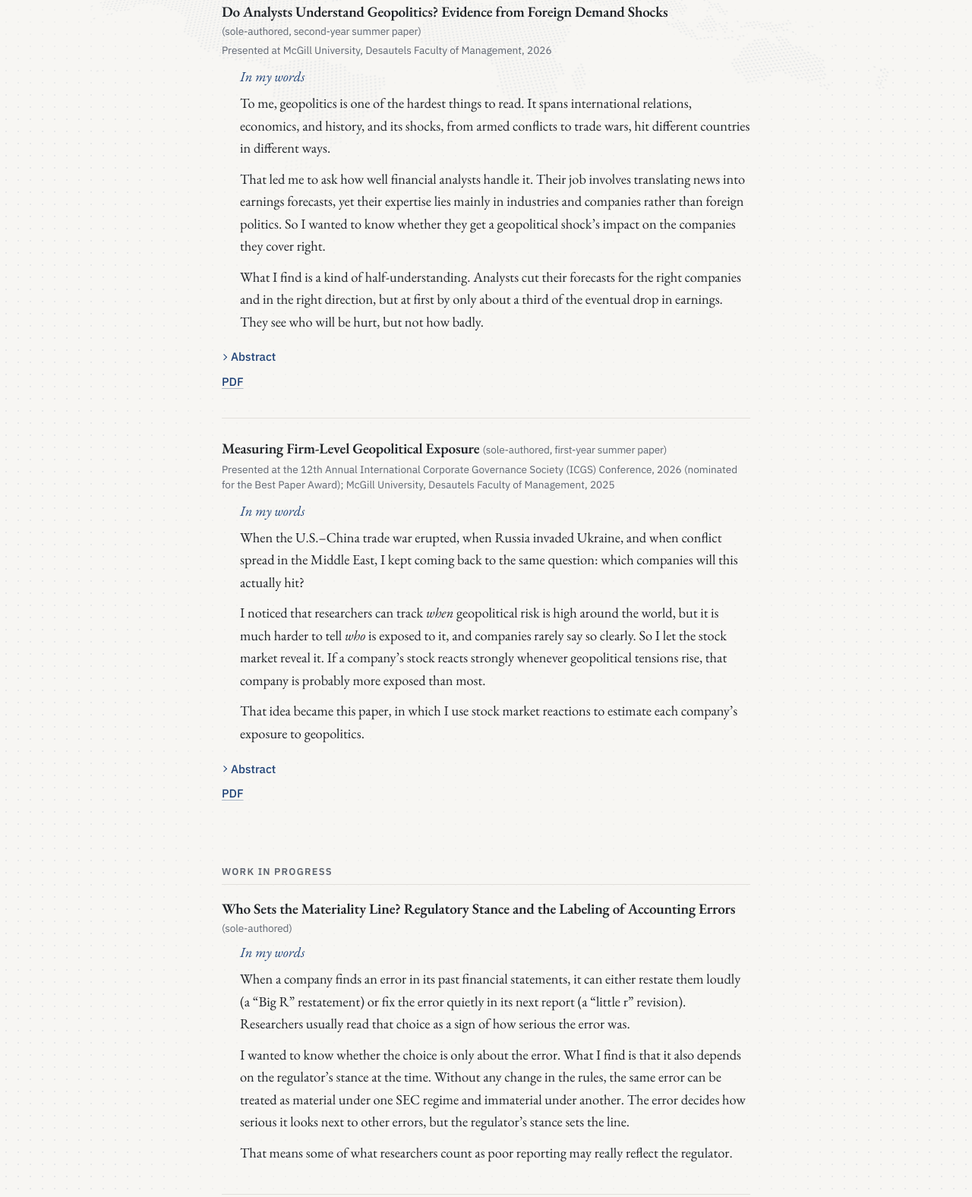
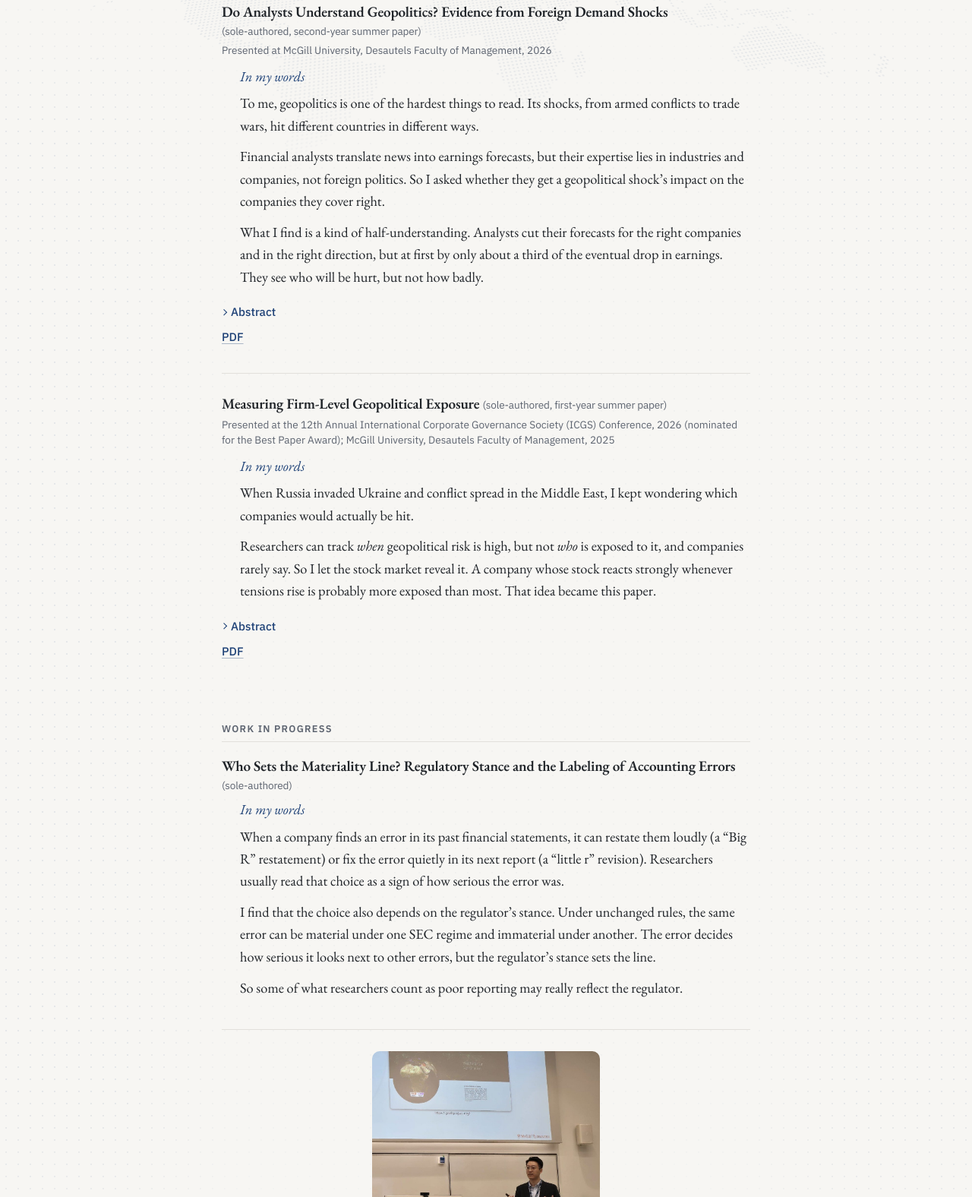
Before and after one commit to MingjieC/mingjiecao.com, a plain HTML site: page index.html in a window 1280 px wide. Shown: the part 763-2339 px from the top of the page at 76% size. Drawn offline with nearby package versions, Linux system fonts and the light colour scheme.

Commit message:
Shorten the In my words sections for all three papers
Co-Authored-By: Claude Opus 5.5 <noreply@anthropic.com>

```diff
--- a/index.html
+++ b/index.html
@@ -84,8 +84,8 @@
         <p class="paper-meta">Presented at McGill University, Desautels Faculty of Management, 2026</p>
         <div class="paper-story">
           <p class="story-cue">In my words</p>
-          <p>To me, geopolitics is one of the hardest things to read. It spans international relations, economics, and history, and its shocks, from armed conflicts to trade wars, hit different countries in different ways.</p>
-          <p>That led me to ask how well financial analysts handle it. Their job involves translating news into earnings forecasts, yet their expertise lies mainly in industries and companies rather than foreign politics. So I wanted to know whether they get a geopolitical shock&rsquo;s impact on the companies they cover right.</p>
+          <p>To me, geopolitics is one of the hardest things to read. Its shocks, from armed conflicts to trade wars, hit different countries in different ways.</p>
+          <p>Financial analysts translate news into earnings forecasts, but their expertise lies in industries and companies, not foreign politics. So I asked whether they get a geopolitical shock&rsquo;s impact on the companies they cover right.</p>
           <p>What I find is a kind of half-understanding. Analysts cut their forecasts for the right companies and in the right direction, but at first by only about a third of the eventual drop in earnings. They see who will be hurt, but not how badly.</p>
         </div>
         <details>
@@ -102,9 +102,8 @@
         <p class="paper-meta">Presented at the 12th Annual International Corporate Governance Society (ICGS) Conference, 2026 (nominated for the Best Paper Award); McGill University, Desautels Faculty of Management, 2025</p>
         <div class="paper-story">
           <p class="story-cue">In my words</p>
-          <p>When the U.S.&ndash;China trade war erupted, when Russia invaded Ukraine, and when conflict spread in the Middle East, I kept coming back to the same question: which companies will this actually hit?</p>
-          <p>I noticed that researchers can track <em>when</em> geopolitical risk is high around the world, but it is much harder to tell <em>who</em> is exposed to it, and companies rarely say so clearly. So I let the stock market reveal it. If a company&rsquo;s stock reacts strongly whenever geopolitical tensions rise, that company is probably more exposed than most.</p>
-          <p>That idea became this paper, in which I use stock market reactions to estimate each company&rsquo;s exposure to geopolitics.</p>
+          <p>When Russia invaded Ukraine and conflict spread in the Middle East, I kept wondering which companies would actually be hit.</p>
+          <p>Researchers can track <em>when</em> geopolitical risk is high, but not <em>who</em> is exposed to it, and companies rarely say. So I let the stock market reveal it. A company whose stock reacts strongly whenever tensions rise is probably more exposed than most. That idea became this paper.</p>
         </div>
         <details>
           <summary>Abstract</summary>
@@ -124,9 +123,9 @@
         <h3 class="paper-title">Who Sets the Materiality Line? Regulatory Stance and the Labeling of Accounting Errors <span class="paper-authorship">(sole-authored)</span></h3>
         <div class="paper-story">
           <p class="story-cue">In my words</p>
-          <p>When a company finds an error in its past financial statements, it can either restate them loudly (a &ldquo;Big R&rdquo; restatement) or fix the error quietly in its next report (a &ldquo;little r&rdquo; revision). Researchers usually read that choice as a sign of how serious the error was.</p>
-          <p>I wanted to know whether the choice is only about the error. What I find is that it also depends on the regulator&rsquo;s stance at the time. Without any change in the rules, the same error can be treated as material under one SEC regime and immaterial under another. The error decides how serious it looks next to other errors, but the regulator&rsquo;s stance sets the line.</p>
-          <p>That means some of what researchers count as poor reporting may really reflect the regulator.</p>
+          <p>When a company finds an error in its past financial statements, it can restate them loudly (a &ldquo;Big R&rdquo; restatement) or fix the error quietly in its next report (a &ldquo;little r&rdquo; revision). Researchers usually read that choice as a sign of how serious the error was.</p>
+          <p>I find that the choice also depends on the regulator&rsquo;s stance. Under unchanged rules, the same error can be material under one SEC regime and immaterial under another. The error decides how serious it looks next to other errors, but the regulator&rsquo;s stance sets the line.</p>
+          <p>So some of what researchers count as poor reporting may really reflect the regulator.</p>
         </div>
       </article>
 
```
